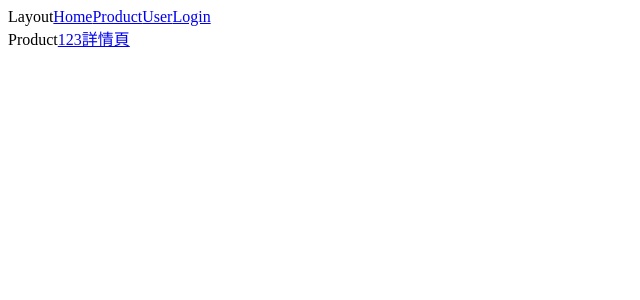
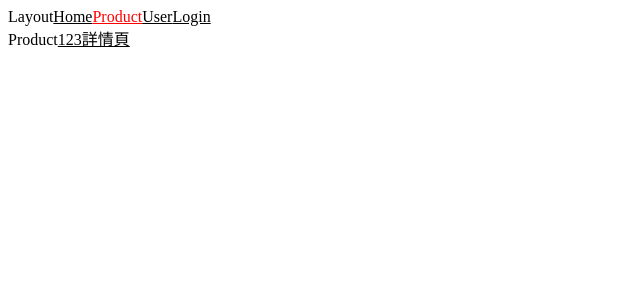
Before and after one commit to meihan0922/mini-react-router6, a React (Create React App) app: page /product in a window 1280 px wide. Shown: the top 300 px of the page, without its empty margins (0-640 px from the left). Built offline with nearby package versions, Linux system fonts and the light colour scheme.

Commit message:
feat: 實現 NavLink ＆總結

```diff
--- a/src/App.tsx
+++ b/src/App.tsx
@@ -1,19 +1,24 @@
+import {
+  BrowserRouter as Router,
+  Routes,
+  Route,
+  useLocation,
+  useNavigate,
+  Navigate,
+} from "react-router-dom";
 // import {
 //   BrowserRouter as Router,
 //   Routes,
 //   Route,
-//   useLocation,
-//   useNavigate,
-// } from "react-router-dom";
-import { BrowserRouter as Router, Routes, Route } from "./mini-react-router";
-import { useLocation, useNavigate } from "./mini-react-router/hooks";
+//   Navigate,
+// } from "./mini-react-router";
+// import { useLocation, useNavigate } from "./mini-react-router/hooks";
 import Home from "./pages/Home";
 import Product from "./pages/Product";
 import Layout from "./pages/Layout";
 import ProductDetail from "./pages/ProductDetail";
 import { AuthProvider, useAuth } from "./fakeAuth";
-import { Navigate } from "react-router-dom";
-import { useContext } from "react";
+
 function App() {
   return (
     <div className="App">
@@ -61,7 +66,7 @@ function NeedAuth({ children }) {
 function User() {
   const auth = useAuth();
   const navigator = useNavigate();
-  console.log("auth", auth);
+  // console.log("auth", auth);
   return (
     <div>
       <h1>User: {auth.user?.username}</h1>
@@ -80,7 +85,7 @@ function User() {
 function Login() {
   const auth = useAuth();
   const navigator = useNavigate();
-  const from = useLocation().state?.from.pathname || "/";
+  const from = useLocation().state?.from?.pathname || "/";
   const submit = (e) => {
     const formData = new FormData(e.currentTarget);
     const username = formData.get("username");
--- a/src/mini-react-router/Link.jsx
+++ b/src/mini-react-router/Link.jsx
@@ -1,15 +1,41 @@
-import { useNavigate } from "./hooks";
+import { useResolvedPath, useMatch, Link } from "react-router-dom";
+// import { useNavigate } from "./hooks";
 
-export function Link({ to, children }) {
-  const navigate = useNavigate();
-  const handler = (e) => {
-    e.preventDefault();
-    navigate(to);
-  };
+// export function Link({ to, children, ...rest }) {
+//   const navigate = useNavigate();
+//   const handler = (e) => {
+//     e.preventDefault();
+//     navigate(to);
+//   };
 
+//   return (
+//     <a href={to} onClick={handler} {...rest}>
+//       {children}
+//     </a>
+//   );
+// }
+
+// to: 可以放相對或是絕對路徑
+export function NavLink({ to, children, ...rest }) {
+  // 得到完整路徑名 放入 match 比對資料
+  const resoved = useResolvedPath(to);
+  // 解析路徑名稱，看是否有對應的路由
+  const match = useMatch({
+    path: resoved.pathname,
+    end: true, // 是否匹配完整的路徑
+  });
+  console.log("matchmatch", match, to);
+  console.log("resovedresoved", resoved);
   return (
-    <a href={to} onClick={handler}>
+    <Link
+      to={to}
+      {...rest}
+      style={{
+        // 沒有匹配到是 null
+        color: match ? "red" : "black",
+      }}
+    >
       {children}
-    </a>
+    </Link>
   );
 }
--- a/src/mini-react-router/hooks.jsx
+++ b/src/mini-react-router/hooks.jsx
@@ -1,8 +1,8 @@
-import { useCallback, useContext } from "react";
+import { useCallback, useContext, useMemo } from "react";
 import { NavigationContext, RouteContext } from "./Context";
 import { Outlet } from "./Outlet";
 import { normalizePathname } from "./utils";
-import { matchRoutes } from "react-router-dom";
+import { matchPath, matchRoutes } from "react-router-dom";
 
 function renderMatches(matches) {
   if (matches === null) return null;
@@ -17,7 +17,8 @@ function renderMatches(matches) {
 
 export function useRoutes(routes) {
   const location = useLocation();
-  const pathname = location.pathname;
+  console.log("location?.pathname", location?.pathname);
+  const pathname = location?.pathname || "";
   // 遍歷 routes ，flat 拍平變成陣列結構
   const matches = matchRoutes(routes, { pathname });
   console.log("matches", matches);
@@ -33,7 +34,10 @@ export function useNavigate() {
         navigator.go(to); // ex: -1
         return;
       }
-      (options.replace ? navigator.replace : navigator.push)(to, options.state);
+      (options?.replace ? navigator.replace : navigator.push)(
+        to,
+        options?.state || {}
+      );
     },
     [navigator]
   );
@@ -60,3 +64,23 @@ export function useParams() {
   const lastMatch = matches.at(-1);
   return lastMatch ? lastMatch.params : {};
 }
+
+// 傳回給定路徑上的路由相對於目前位置的匹配資料
+export function useMatch(pattern) {
+  const { pathname } = useLocation();
+
+  return useMemo(() => matchPath(pattern, pathname), [pathname, pattern]);
+}
+
+// 解析所連結頁面的完整路徑名
+export function useResolvedPath(to) {
+  // 沒有實現 baseUrl 相對路由
+  return useMemo(
+    () => ({
+      pathname: to,
+      hash: "",
+      search: "",
+    }),
+    [to]
+  );
+}
--- a/src/mini-react-router/index.js
+++ b/src/mini-react-router/index.js
@@ -3,6 +3,7 @@ export { createRoutesFromChildren } from "./createRoutesFromChildren";
 export { useRoutes, useNavigate } from "./hooks";
 export { Routes } from "./Routes";
 export { Route } from "./Route";
-export { Link } from "./Link";
+export { NavLink } from "./Link";
 export { Outlet } from "./Outlet";
+export { Navigate } from "./Navigate";
 export * from "./hooks";
--- a/src/pages/Layout.tsx
+++ b/src/pages/Layout.tsx
@@ -1,14 +1,14 @@
-// import { Link, Outlet } from "react-router-dom";
-import { Link, Outlet } from "../mini-react-router";
+import { Link, Outlet } from "react-router-dom";
+import { NavLink } from "../mini-react-router";
 
 export default function Layout() {
   return (
     <div>
       Layout
-      <Link to="/">Home</Link>
-      <Link to="/product">Product</Link>
-      <Link to="/user">User</Link>
-      <Link to="/login">Login</Link>
+      <NavLink to="/">Home</NavLink>
+      <NavLink to="/product">Product</NavLink>
+      <NavLink to="/user">User</NavLink>
+      <NavLink to="/login">Login</NavLink>
       <Outlet />
     </div>
   );
--- a/src/pages/Product.tsx
+++ b/src/pages/Product.tsx
@@ -1,11 +1,12 @@
-import { Link, Outlet } from "../mini-react-router";
-// import { Link, Outlet } from "react-router-dom";
+// import { Link, Outlet } from "../mini-react-router";
+import { NavLink } from "../mini-react-router";
+import { Link, Outlet } from "react-router-dom";
 
 export default function Product() {
   return (
     <div>
       Product
-      <Link to="/product/123詳情頁">123詳情頁</Link>
+      <NavLink to="/product/123詳情頁">123詳情頁</NavLink>
       <Outlet />
     </div>
   );
--- a/src/pages/ProductDetail.tsx
+++ b/src/pages/ProductDetail.tsx
@@ -1,5 +1,5 @@
-import { useParams } from "../mini-react-router";
-// import { useParams } from "react-router-dom";
+// import { useParams } from "../mini-react-router";
+import { useParams } from "react-router-dom";
 
 export default function ProductDetail() {
   const { id } = useParams();
```
Also changed, not shown: 1 other file (tests, documents, lock files or other folders).
